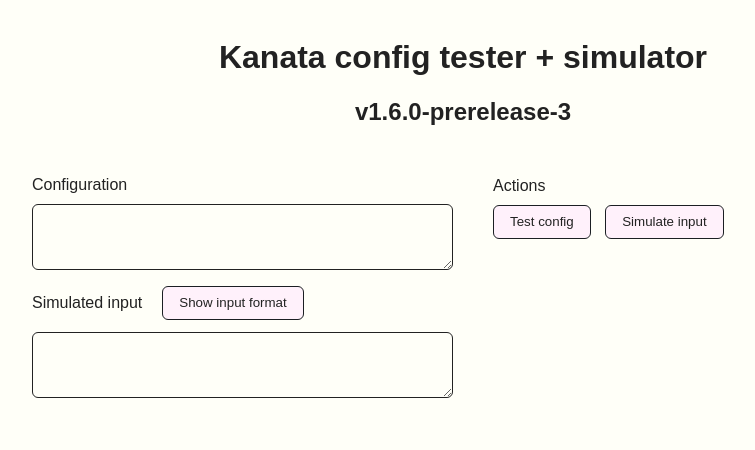
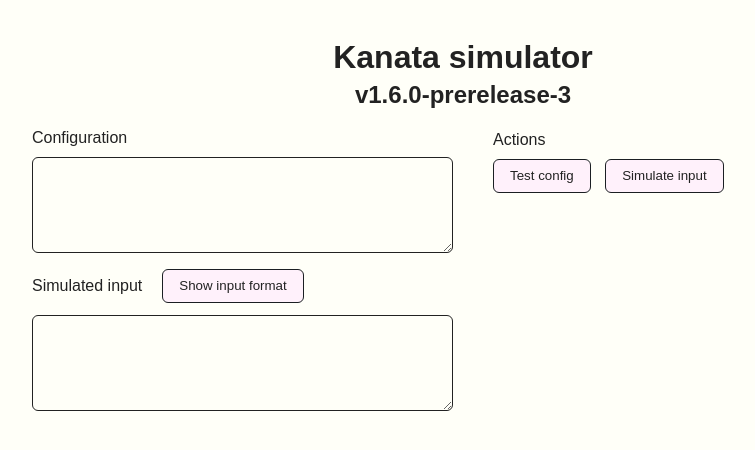
Before and after one commit to jtroo/jtroo.github.io, a plain HTML site: page index.html in a window 1280 px wide. Shown: the whole page, without its empty margins (177-932 px from the left). Drawn offline with Linux system fonts and the light colour scheme; no server answers.

Commit message:
adjust screen space usage

```diff
--- a/index.html
+++ b/index.html
@@ -9,7 +9,7 @@
   <head>
     <title>Kanata cfg+sim</title>
   </head>
-  <h1>Kanata config tester + simulator</h1>
+  <h1>Kanata simulator</h1>
   <h2>v1.6.0-prerelease-3</h2>
   <body>
     <div class="center grid">
@@ -23,7 +23,7 @@
               name="config"
               class="monospace"
               spellcheck="false"
-              rows="4"
+              rows="6"
               cols="50"
             ></textarea>
           </div>
@@ -64,7 +64,7 @@ d:b t:50 u:b t:50</code>
               name="siminput"
               class="monospace"
               spellcheck="false"
-              rows="4"
+              rows="6"
               cols="50"
             ></textarea>
           </div>
--- a/style.css
+++ b/style.css
@@ -5,7 +5,11 @@
 }
 
 h1, h2 {
+  margin-bottom: 0px;
   text-align: center;
+}
+h2 {
+  margin-top: 5px;
 }
 
 h4 {
@@ -77,12 +81,12 @@ textarea:focus {
   }
 
   .box1 {
-    padding: 10px;
+    padding: 0px 10px 10px 10px;
     text-align: right;
   }
 
   .box2 {
-    padding: 10px 10px 10px 30px;
+    padding: 0px 10px 10px 30px;
   }
 
   .box2-inner {
@@ -104,17 +108,13 @@ textarea:focus {
   }
 }
 
-@media only screen and (min-width: 650px) and (max-width: 1200px) {
+@media only screen and (min-width: 500px) and (max-width: 1200px) {
   #actions-title {
     visibility: hidden;
     height: 0px;
     width: 0px;
     padding: 0;
     margin: 0;
-  }
-
-  .justify-left {
-    min-width: 610px;
   }
 
   #result {
@@ -128,7 +128,7 @@ textarea:focus {
 }
 
 /* narrow css */
-@media only screen and (max-width: 650px) {
+@media only screen and (max-width: 500px) {
   #actions-title {
     visibility: hidden;
     height: 0px;
```
